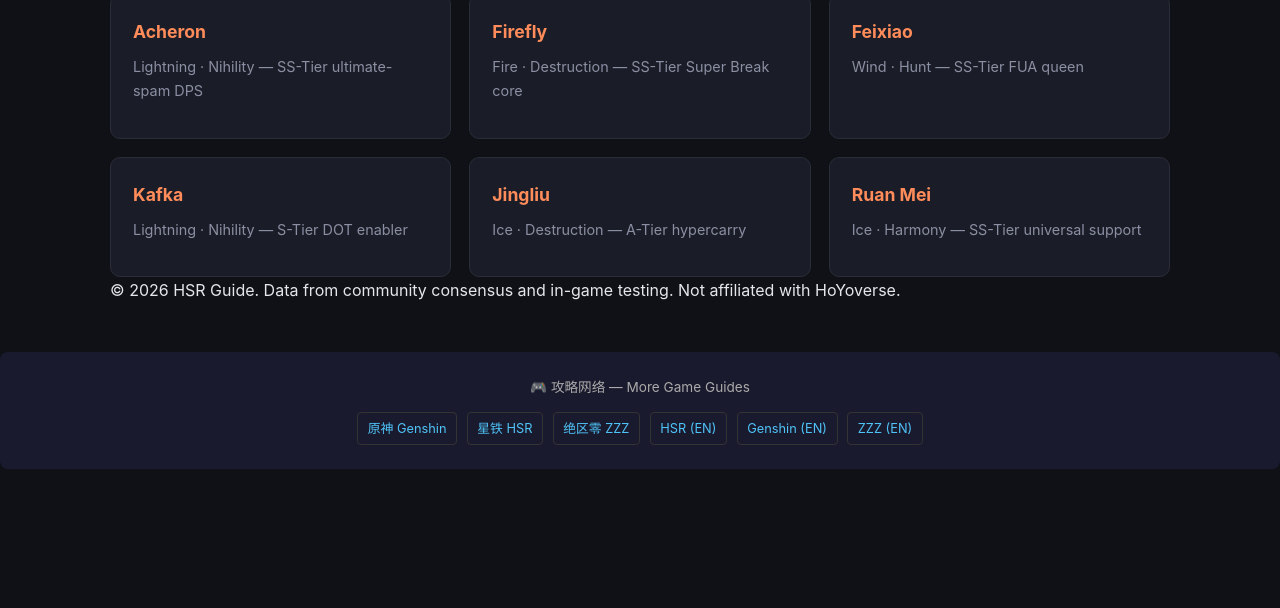
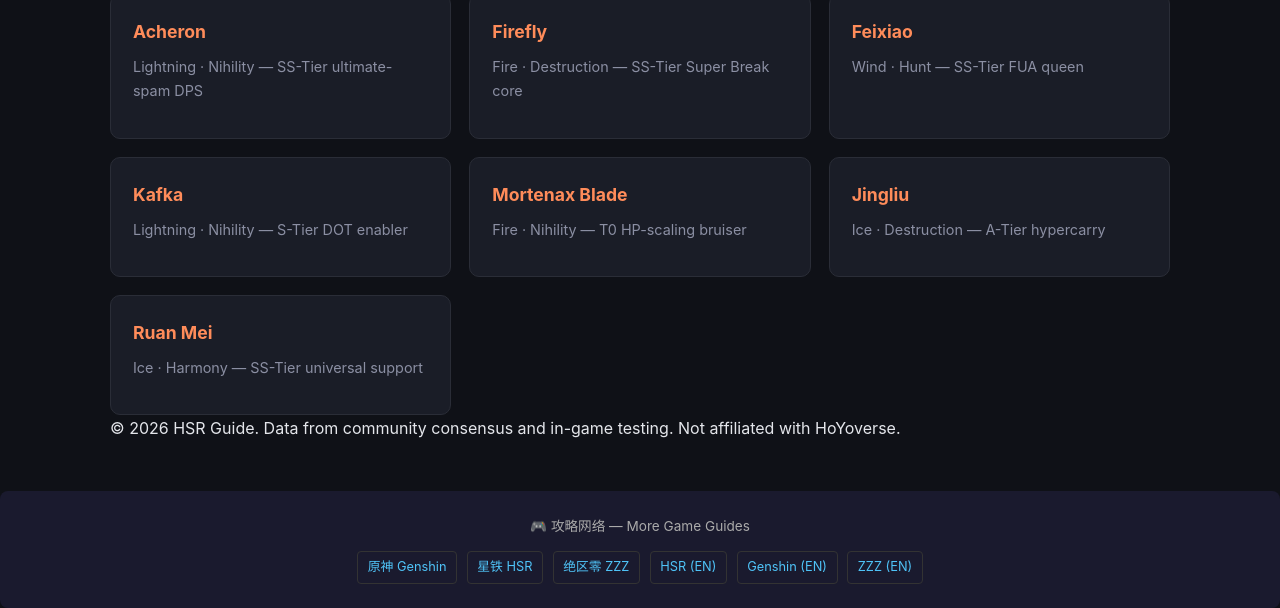
Before and after one commit to chjiya/sr-guide-en, a plain HTML site: page guides/characters/index.html in a window 1280 px wide. Shown: the part 194-802 px from the top of the page. Drawn offline with Linux system fonts and the light colour scheme.

Commit message:
add Mortenax Blade to characters index

```diff
--- a/guides/characters/index.html
+++ b/guides/characters/index.html
@@ -19,6 +19,7 @@
     <a href="/sr-guide-en/guides/characters/firefly.html" class="card"><h3>Firefly</h3><p>Fire · Destruction — SS-Tier Super Break core</p></a>
     <a href="/sr-guide-en/guides/characters/feixiao.html" class="card"><h3>Feixiao</h3><p>Wind · Hunt — SS-Tier FUA queen</p></a>
     <a href="/sr-guide-en/guides/characters/kafka.html" class="card"><h3>Kafka</h3><p>Lightning · Nihility — S-Tier DOT enabler</p></a>
+    <a href="/sr-guide-en/guides/characters/mortenax-blade.html" class="card"><h3>Mortenax Blade</h3><p>Fire · Nihility — T0 HP-scaling bruiser</p></a>
     <a href="/sr-guide-en/guides/characters/jingliu.html" class="card"><h3>Jingliu</h3><p>Ice · Destruction — A-Tier hypercarry</p></a>
     <a href="/sr-guide-en/guides/characters/ruan-mei.html" class="card"><h3>Ruan Mei</h3><p>Ice · Harmony — SS-Tier universal support</p></a>
 </div></main>
```
